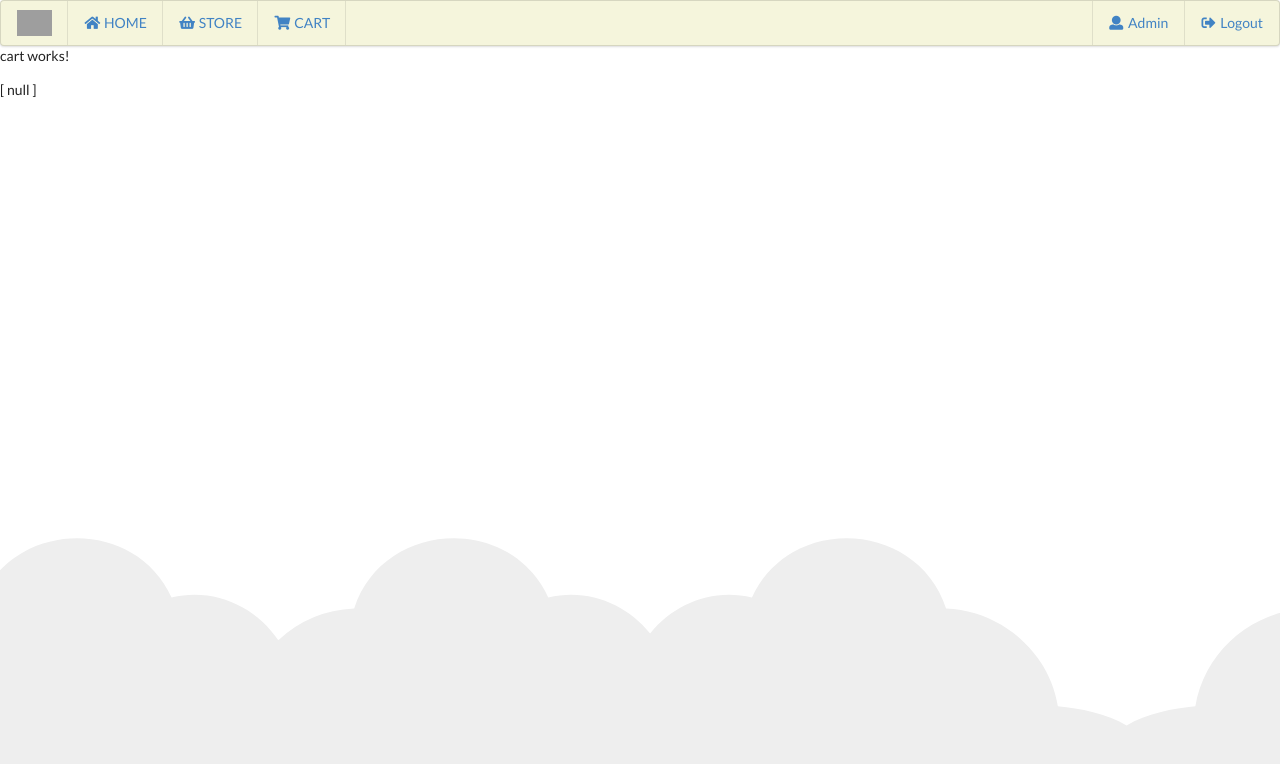
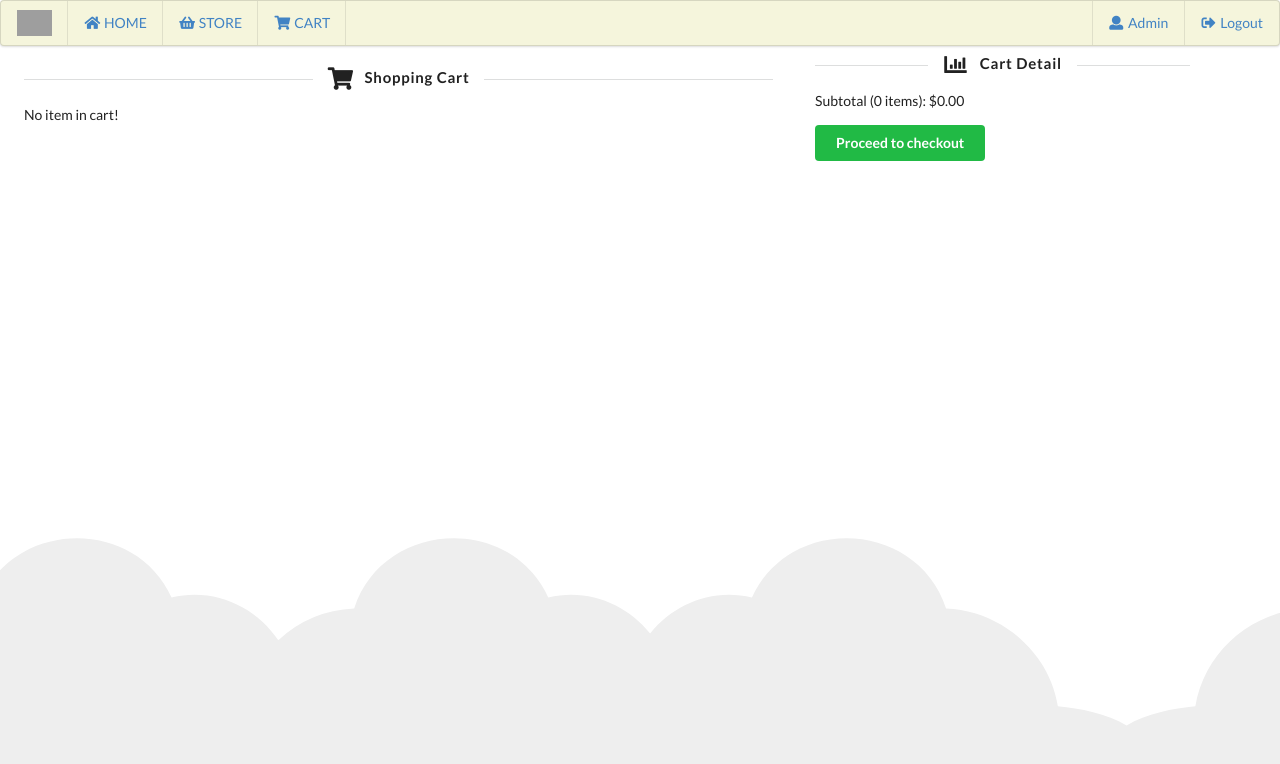
Before and after one commit to onelazyugy/angular-ecommerce-ui, an Angular app: page /cart in a window 1280 px wide. Shown: the top 764 px of the page. Built offline with nearby package versions, Linux system fonts and the light colour scheme; grey boxes are pictures that could not be loaded.

Commit message:
wrap up cart component

```diff
--- a/src/app/cart/cart.component.css
+++ b/src/app/cart/cart.component.css
@@ -0,0 +1,3 @@
+.item {
+    cursor: pointer;
+}
--- a/src/app/cart/cart.component.html
+++ b/src/app/cart/cart.component.html
@@ -1,2 +1,40 @@
-<p>cart works!</p>
-<p>{{cartDetail | json}}</p>
+<div class="ui stackable two column grid" style="padding: 10px;">
+    <div class="ten wide column">
+        <div class="ui padded grid">
+            <div class="row">
+                <div class="column">
+                    <h4 class="ui horizontal divider header"><i class="shopping cart icon"></i>Shopping Cart</h4>
+                    <div *ngIf="isCartEmpty">
+                        No item in cart!
+                    </div>
+                    <div *ngIf="!isCartEmpty" class="ui two stackable cards">
+                        <div class="card" *ngFor="let cartDetail of cartDetails">
+                            <div [ngClass]="['image', 'item']" [routerLink]="['/item', cartDetail.item.id, cartDetail.item.category]">
+                                <img src="{{cartDetail.item.imgurl}}">
+                            </div>
+                            <div class="content" [ngClass]="item">
+                                <a [routerLink]="['/item', cartDetail.item.id, cartDetail.item.category]">{{cartDetail.item.name}}</a>
+                            </div>
+                            <div class="content" [ngClass]="item">
+                                <div class="ui tag labels">
+                                    <a class="ui red label">
+                                        qyt: {{cartDetail.qty}}
+                                    </a>
+                                    <a class="ui green label">
+                                        price: {{cartDetail.item.price | currency}}
+                                    </a>
+                                </div>
+                                <!-- price: {{cartDetail.item.price | currency}} | qyt: {{cartDetail.qty}} -->
+                            </div>
+                        </div>
+                    </div>
+                </div>
+            </div>
+        </div>
+    </div>
+    <div class="five wide column">
+        <h4 class="ui horizontal divider header"><i class="bar chart icon"></i>Cart Detail</h4>
+        <p>Subtotal ({{totalItem}} items): {{ subTotal | currency}}</p>
+        <button class="ui green button">Proceed to checkout</button>
+    </div>
+</div>
--- a/src/app/cart/cart.component.ts
+++ b/src/app/cart/cart.component.ts
@@ -13,14 +13,34 @@ import { CartDetail } from '../model/cart.detail.model';
 export class CartComponent implements OnInit, OnDestroy {
   currentItemInCart: Item[];
   cartServiceSubscription: Subscription;
-  cartDetail: CartDetail[] = [];
+  cartDetails: CartDetail[] = [];
+  isCartEmpty: boolean = false;
+  totalItem: number = 0;
+  subTotal: number = 0;
 
   constructor(private cartService: CartService) { }
 
   ngOnInit() {
-    this.cartServiceSubscription = this.cartService.cartChange$.subscribe((itemInCartDetail: CartDetail) => {
-      console.log('itemInCartDetail: ', itemInCartDetail);
-      this.cartDetail.push(itemInCartDetail);
+    this.cartServiceSubscription = this.cartService.cartChange$.subscribe((cartDetails: CartDetail[]) => {
+      this.cartDetails = cartDetails;
+      this.isCartEmpty = this.cartDetails.length === 0 ? true : false;
+      this.totalItem = this.cartDetails.length;
+      // let total = 0;
+      if(!this.isCartEmpty) {
+        this.cartDetails.map(detail=>{
+          const qty = detail.qty;
+          const price = detail.item.price;
+          this.subTotal = (this.subTotal + (qty * price));
+        })
+      }
+      // const flat = [...this.cartDetails];
+      // for(let detail of this.cartDetails) {
+      //   this.subTotal = this.subTotal + (detail.qty * detail.item.price);
+      // }
+      // console.log('flat: ', flat);
+      // this.cartDetails.map(detail => {
+      //   this.subTotal = this.subTotal + (detail.qty * detail.item.price);
+      // });
     }, error => {
 
     });
--- a/src/app/cart/cart.module.ts
+++ b/src/app/cart/cart.module.ts
@@ -1,13 +1,15 @@
 import { NgModule } from '@angular/core';
 import { CartComponent } from './cart.component';
 import { CommonModule } from '@angular/common';
+import { AppRoutingModule } from '../app-routing.module';
 
 @NgModule({
     declarations: [
         CartComponent
     ],
     imports: [
-        CommonModule
+        CommonModule,
+        AppRoutingModule
     ]
 })
 export class CartModule {}
--- a/src/app/model/cart.detail.model.ts
+++ b/src/app/model/cart.detail.model.ts
@@ -4,12 +4,12 @@ import { Status } from './status.model';
 
 export class CartDetail implements Deserializable {
     qty: number;
-    itemToAddToCart: Item;
+    item: Item;
 
     deserialize(input: any): this {
         Object.assign(this, input);
         this.qty = input.qty == undefined ? 1 : input.qty;
-        this.itemToAddToCart = input.itemToAddToCart;
+        this.item = input.item;
         return this;
     }
 }
--- a/src/app/service/cart.service.ts
+++ b/src/app/service/cart.service.ts
@@ -10,10 +10,12 @@ import { CartDetail } from '../model/cart.detail.model';
 export class CartService {
     private cartSubject$ = new BehaviorSubject<Object>(CartDetail);
     cartChange$ = this.cartSubject$.asObservable();
+    private cartDetails: CartDetail[] = [];
 
     constructor(private itemService: ItemService){}
 
-    emitItemAddedToCart(itemToAddToCart: CartDetail) {
-        this.cartSubject$.next(itemToAddToCart);
+    emitCart(cartDetail: CartDetail) {
+        this.cartDetails.push(cartDetail);
+        this.cartSubject$.next(this.cartDetails);
     }
 }
--- a/src/app/store/itemdetail/itemdetail.component.ts
+++ b/src/app/store/itemdetail/itemdetail.component.ts
@@ -38,8 +38,9 @@ export class ItemdetailComponent implements OnInit, OnDestroy {
   }
 
   addToCart() {
-    const itemToBeAddedToCart = new CartDetail().deserialize({itemToAddToCart: this.itemDetail.item, qty: this.qtySelected});
-    this.cartService.emitItemAddedToCart(itemToBeAddedToCart);
+    const itemAdded = {item: this.itemDetail.item, qty: this.qtySelected};
+    const cartDeatil = new CartDetail().deserialize(itemAdded);
+    this.cartService.emitCart(cartDeatil);
   }
 
   selectChangeHandler(event) {
```
